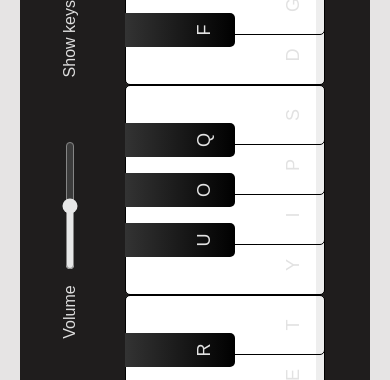
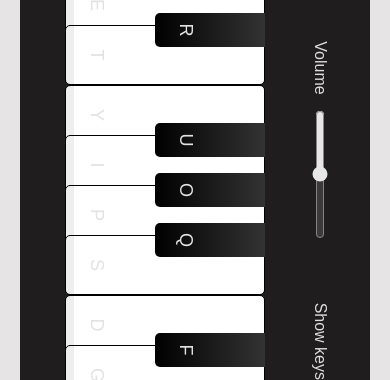
Before and after one commit to AbdelkoddousMOUNIR/Piano, a plain HTML site: page index.html in a window 390 px wide. Shown: the part 232-612 px from the top of the page. Drawn offline with Linux system fonts and the light colour scheme.

Commit message:
change style

```diff
--- a/style.css
+++ b/style.css
@@ -112,7 +112,7 @@ header .column span{
         background: rgb(31, 29, 29);
         border-radius: 20px;
         padding: 35px 40px;
-        transform: rotate(270deg);
+        transform: rotate(90deg);
     }
     header h2{
         font-size: 1.2rem;
```
